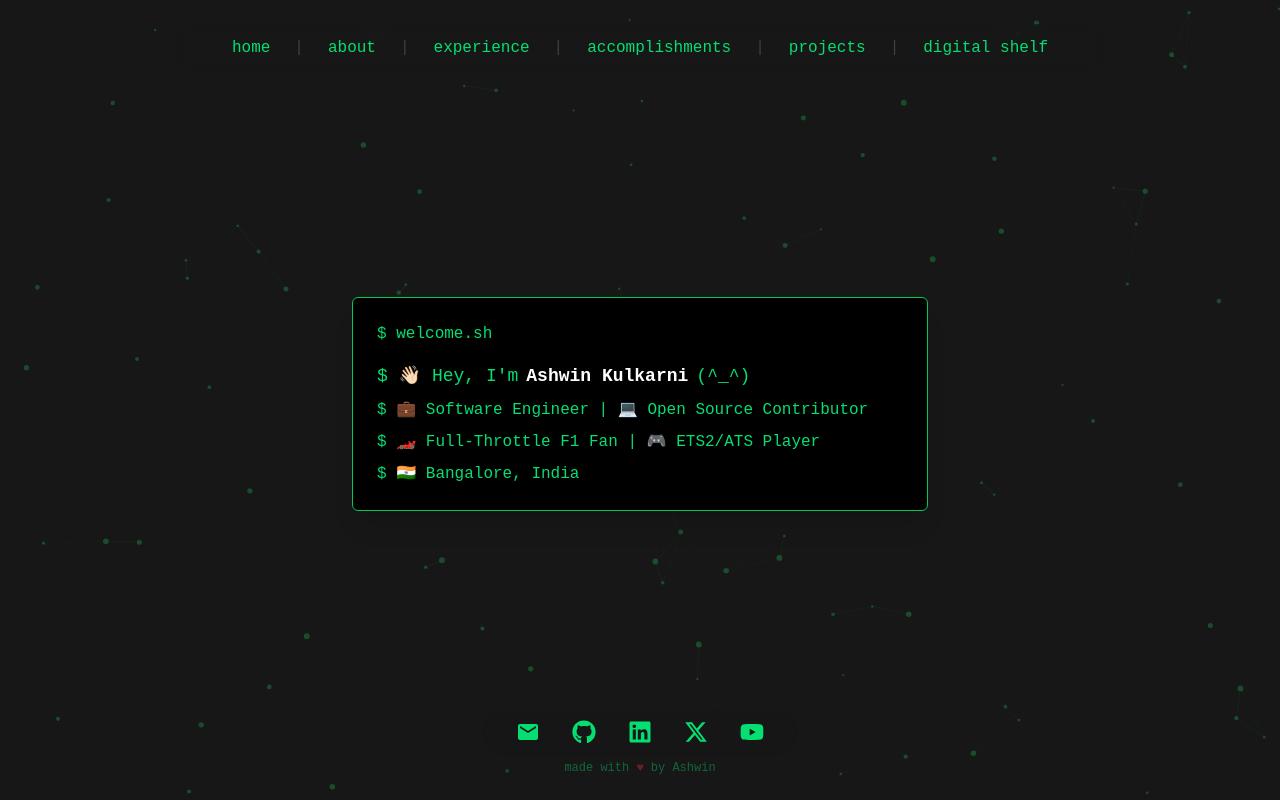
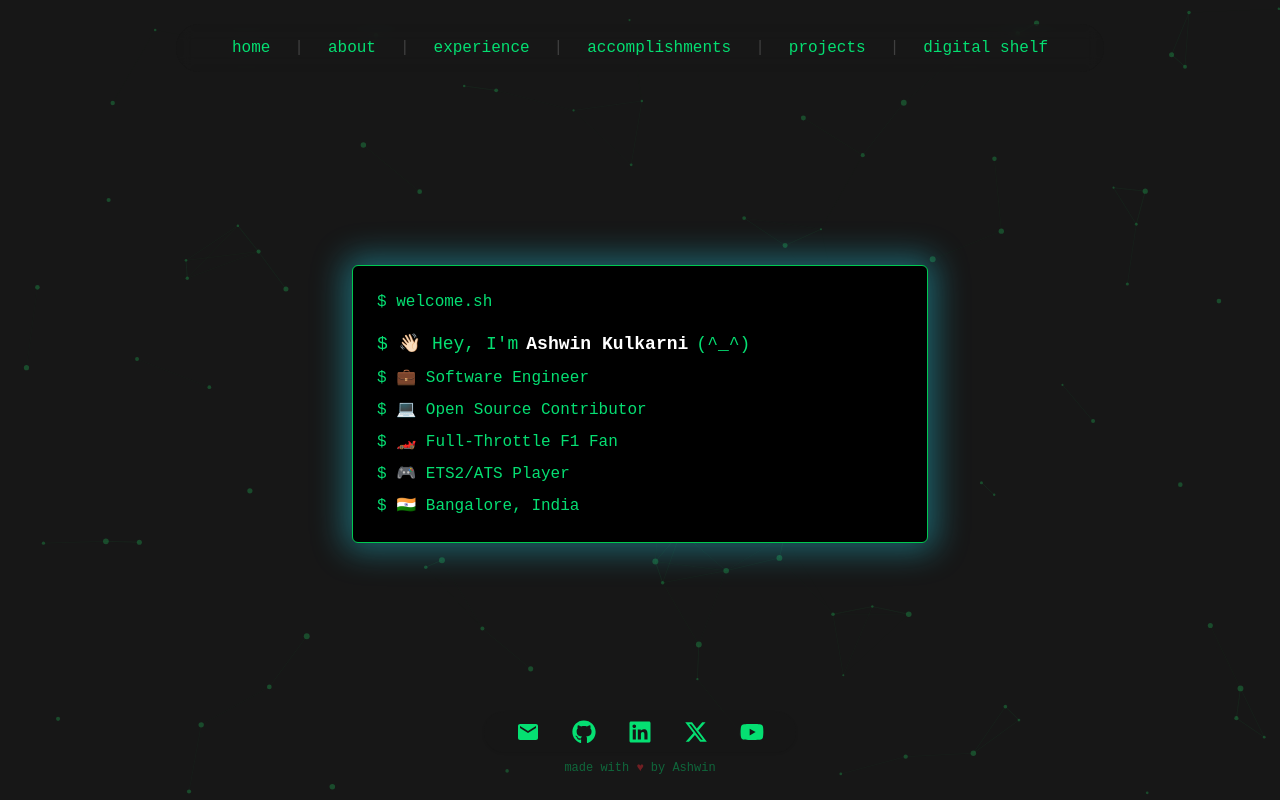
Before and after one commit to ayushxx7/ceo, a Next.js app: page / in a window 1280 px wide. Built offline with nearby package versions, Linux system fonts and the light colour scheme.

Commit message:
fix(glow): glow on the terminal

```diff
--- a/components/Terminal.tsx
+++ b/components/Terminal.tsx
@@ -11,8 +11,10 @@ const LINES = [
     typing: false,
     highlight: { text: 'Ashwin Kulkarni', suffix: ' (^_^)' }
   },
-  { prefix: '$ 💼', text: 'Software Engineer | 💻 Open Source Contributor', emoji: '', typing: false },
-  { prefix: '$ 🏎️', text: 'Full-Throttle F1 Fan | 🎮 ETS2/ATS Player', emoji: '', typing: false },
+  { prefix: '$ 💼', text: 'Software Engineer', emoji: '', typing: false },
+  { prefix: '$ 💻', text: 'Open Source Contributor', emoji: '', typing: false },
+  { prefix: '$ 🏎️', text: 'Full-Throttle F1 Fan', emoji: '', typing: false },
+  { prefix: '$ 🎮', text: 'ETS2/ATS Player', emoji: '', typing: false },
   { prefix: '$ 🇮🇳', text: 'Bangalore, India', emoji: '', typing: false },
 ]
 
@@ -21,21 +23,28 @@ export default function Terminal() {
   const [displayText, setDisplayText] = useState('')
   const [isTyping, setIsTyping] = useState(true)
   const [showCursor, setShowCursor] = useState(true)
-  const [isComplete, setIsComplete] = useState(false)
+  const [showGlow, setShowGlow] = useState(false)
 
+  // Cursor blinking effect
   useEffect(() => {
     const interval = setInterval(() => setShowCursor(c => !c), 500)
     return () => clearInterval(interval)
   }, [])
 
+  // Trigger bright glow after the last line is displayed
   useEffect(() => {
-    if (currentLine >= LINES.length) {
-      // Add a small delay before showing the glow
-      setTimeout(() => {
-        setIsComplete(true)
-      }, 500)
-      return
+    if (currentLine === LINES.length - 1 && !isTyping) {
+      setShowGlow(true)
+      const timeout = setTimeout(() => {
+        setShowGlow(false)
+      }, 1000) // Bright glow for 1 second
+      return () => clearTimeout(timeout)
     }
+  }, [currentLine, isTyping])
+
+  // Typing effect
+  useEffect(() => {
+    if (currentLine >= LINES.length) return
 
     const line = LINES[currentLine]
     if (line.typing) {
@@ -49,7 +58,6 @@ export default function Terminal() {
         } else {
           setIsTyping(false)
           clearInterval(interval)
-          // Wait a bit before moving to next line
           setTimeout(() => {
             setCurrentLine(prev => prev + 1)
           }, 500)
@@ -58,7 +66,6 @@ export default function Terminal() {
 
       return () => clearInterval(interval)
     } else {
-      // For non-typing lines, show them immediately
       setDisplayText(line.text)
       setIsTyping(false)
       setTimeout(() => {
@@ -67,10 +74,25 @@ export default function Terminal() {
     }
   }, [currentLine])
 
+  // Calculate dynamic shadow for gradual glow
+  let dynamicShadow = ''
+  if (showGlow) {
+    dynamicShadow = '0 0 32px 8px rgba(34,213,238,0.4)'
+  } else if (currentLine > 0 && currentLine < LINES.length) {
+    // Progress from subtle to bright
+    const progress = currentLine / (LINES.length - 1)
+    // Interpolate shadow size and opacity
+    const blur = 16 + 16 * progress // 16px to 32px
+    const spread = 2 + 6 * progress // 2px to 8px
+    const alpha = 0.15 + 0.25 * progress // 0.15 to 0.4
+    dynamicShadow = `0 0 ${blur}px ${spread}px rgba(34,213,238,${alpha})`
+  }
+
   return (
-    <div className={`bg-black border border-green-500 p-4 sm:p-6 rounded-md w-full max-w-xl shadow-xl transition-all duration-500 ${
-      isComplete ? 'shadow-[0_0_32px_8px_rgba(34,213,238,0.4)]' : ''
-    }`}>
+    <div
+      className={`bg-black border border-green-500 p-4 sm:p-6 rounded-md w-full max-w-xl shadow-xl transition-all duration-500 hover:shadow-[0_0_32px_8px_rgba(34,213,238,0.4)]`}
+      style={dynamicShadow ? { boxShadow: dynamicShadow } : {}}
+    >
       {LINES.map((line, index) => (
         <div key={index}>
           {index === currentLine ? (
```
